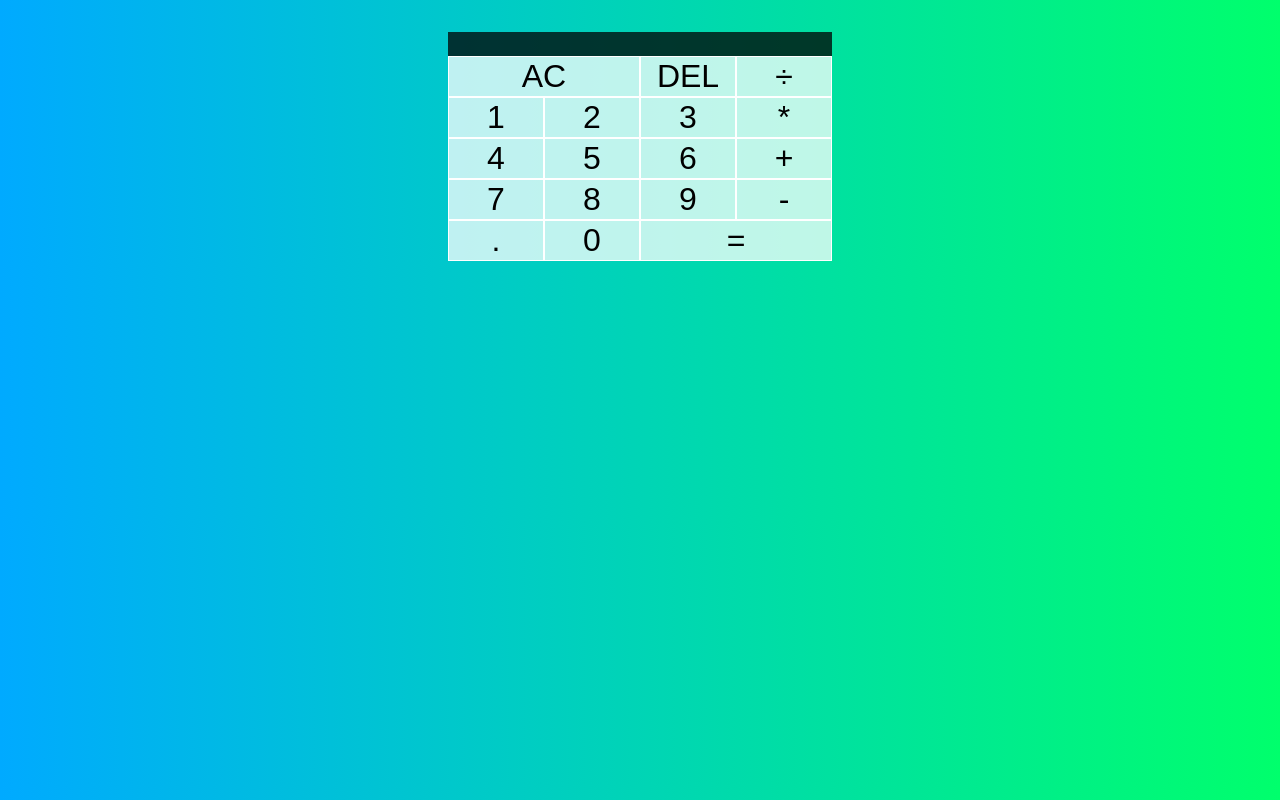
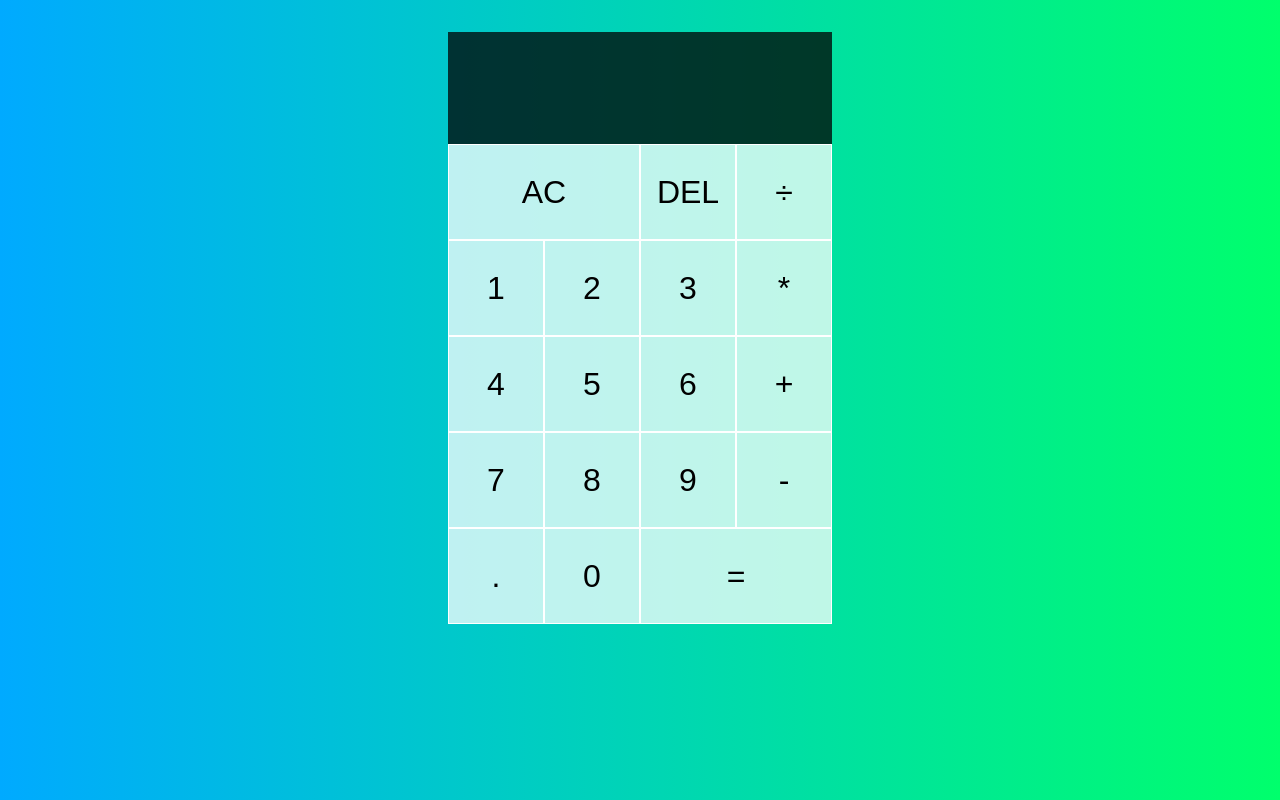
Before and after one commit to HardikPratap/react-calculator, a React (Create React App) app: page / in a window 1280 px wide. Built offline with nearby package versions, Linux system fonts and the light colour scheme.

Commit message:
display setting

```diff
--- a/src/App.css
+++ b/src/App.css
@@ -10,9 +10,9 @@ body{
 .calculator-grid{
   display: grid;
   margin-top: 2rem;
-  grid-template-columns: repeat(4,6rem);
+  grid-template-columns: repeat(4,6em);
   justify-content: center;
-  grid-template-rows: minma x(7rem,auto) repeat(5,6rem);
+  grid-template-rows: minmax(7rem,auto) repeat(5,6rem);
 }
 
 .calculator-grid > button{
@@ -40,9 +40,9 @@ body{
   flex-direction: column;
   align-items: flex-end;
   justify-content: space-around;
-  padding: .75rem;
+  padding: 1.75rem;
   word-wrap: break-word;
-  word-wrap: break-all;
+  word-break: break-all;
 
 }
 
```
